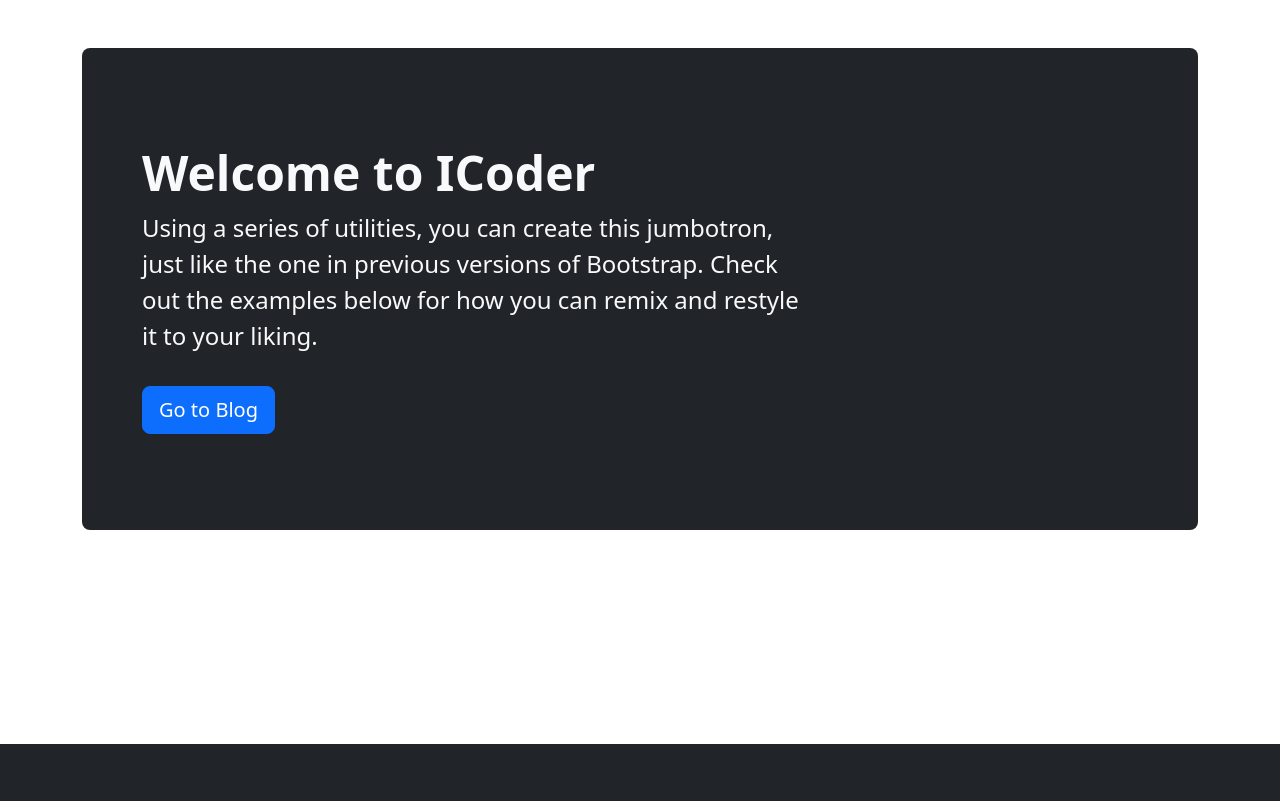
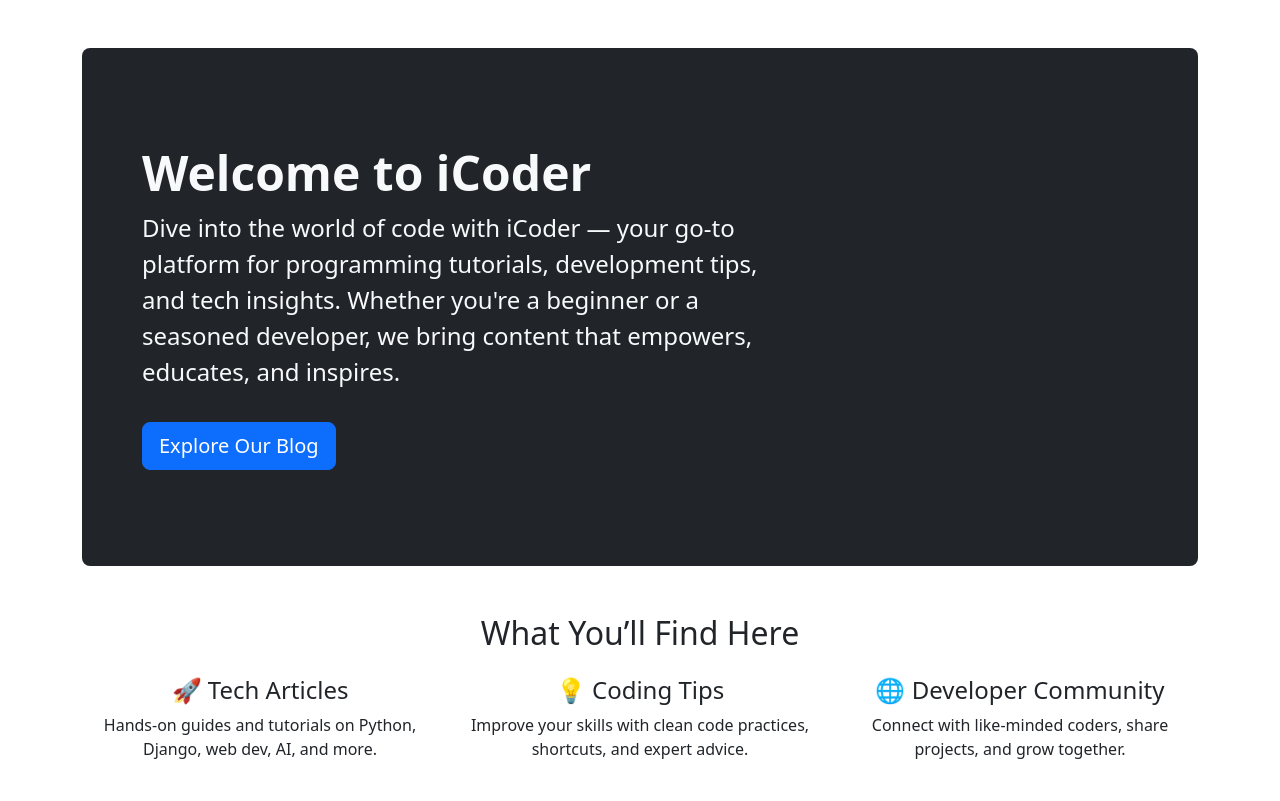
Before and after one commit to harshbhatnagar-dotcom/icoder, a Django app: page / in a window 1280 px wide. Shown: the part 56-857 px from the top of the page. Before the commit the page ends 800 px from the top, so only its background shows below. Run offline with Django 5.2, Linux system fonts and the light colour scheme.

Commit message:
Update home.html

```diff
--- a/templates/home/home.html
+++ b/templates/home/home.html
@@ -1,30 +1,38 @@
 {% extends "base.html" %}
-
 
 {% block title %} Home {% endblock %}
 {% block homeactive %} active {% endblock %}
 
 {% block content %}
 
-
 <div class="container my-5">
     <div class="p-5 mb-4 bg-dark text-light rounded-3">
         <div class="container-fluid py-5">
-            <h1 class="display-5 fw-bold">Welcome to ICoder</h1>
+            <h1 class="display-5 fw-bold">Welcome to iCoder</h1>
             <p class="col-md-8 fs-4">
-                Using a series of utilities, you can create this jumbotron, just
-                like the one in previous versions of Bootstrap. Check out the examples below for how you can remix and
-                restyle it to your liking.
+                Dive into the world of code with iCoder — your go-to platform for programming tutorials, development tips, and tech insights. Whether you're a beginner or a seasoned developer, we bring content that empowers, educates, and inspires.
             </p>
-            <a href="/blog" class="btn btn-primary btn-lg mt-3">Go to Blog</a>
+            <a href="/blog" class="btn btn-primary btn-lg mt-3">Explore Our Blog</a>
         </div>
     </div>
 </div>
 
-
-
-
-
-
+<div class="container">
+    <h2 class="text-center my-4">What You’ll Find Here</h2>
+    <div class="row text-center">
+        <div class="col-md-4 mb-4">
+            <h4>🚀 Tech Articles</h4>
+            <p>Hands-on guides and tutorials on Python, Django, web dev, AI, and more.</p>
+        </div>
+        <div class="col-md-4 mb-4">
+            <h4>💡 Coding Tips</h4>
+            <p>Improve your skills with clean code practices, shortcuts, and expert advice.</p>
+        </div>
+        <div class="col-md-4 mb-4">
+            <h4>🌐 Developer Community</h4>
+            <p>Connect with like-minded coders, share projects, and grow together.</p>
+        </div>
+    </div>
+</div>
 
 {% endblock %}
```
